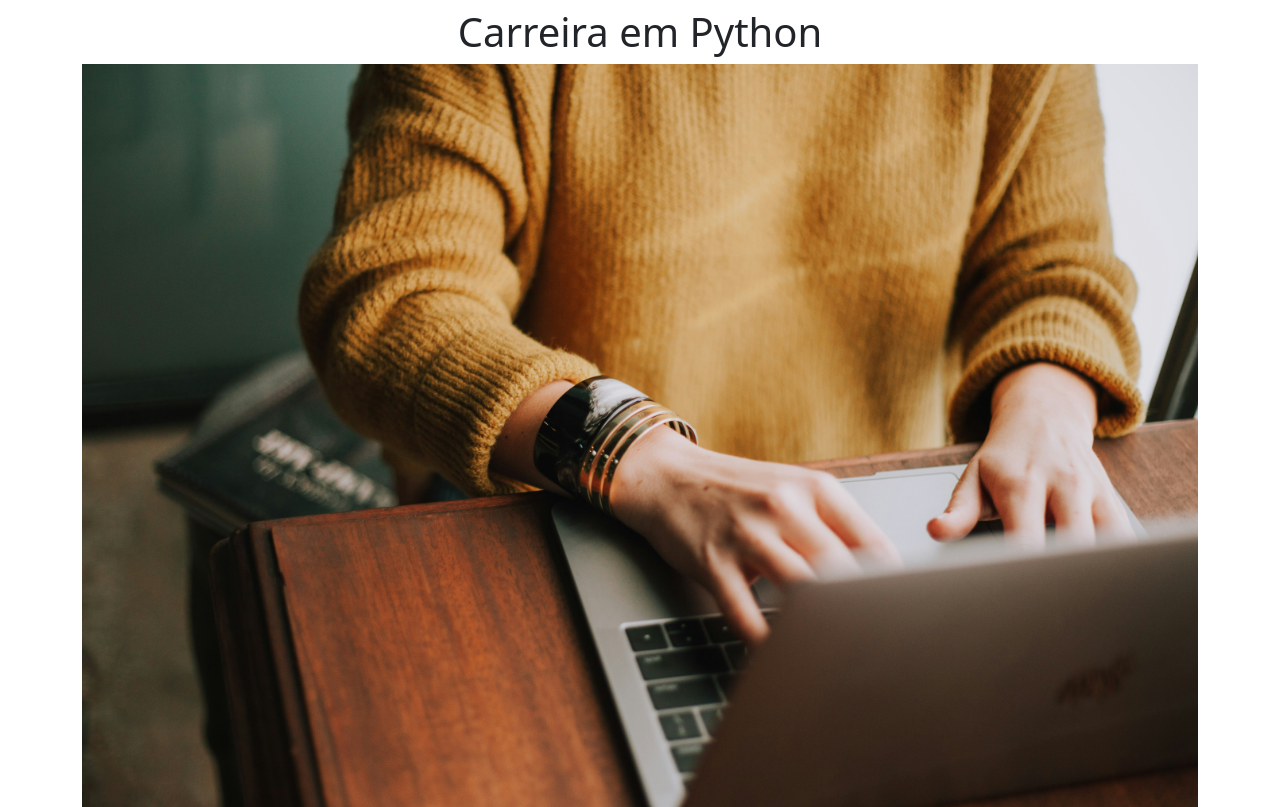
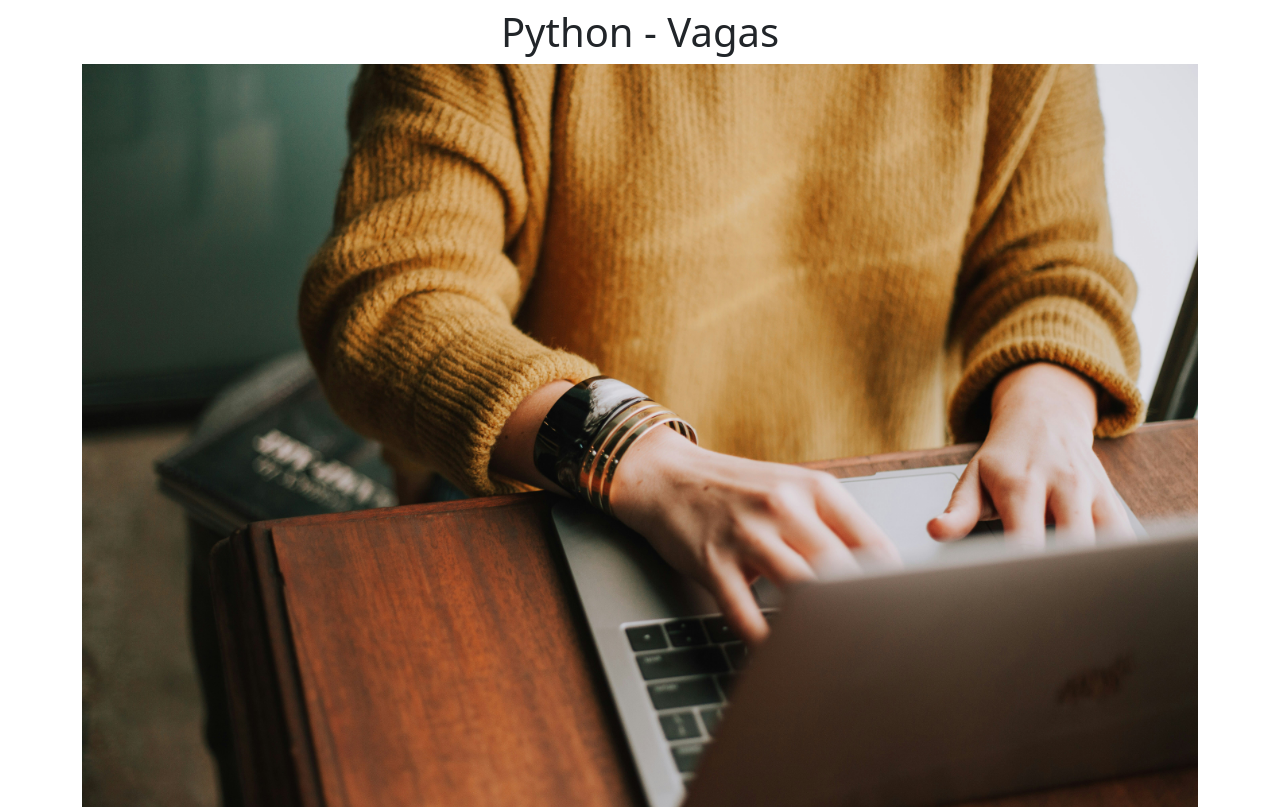
Before and after one commit to wemersonjosedev/Python-Carreiras, a Flask app: page / in a window 1280 px wide. Shown: the top 807 px of the page. Run offline with Flask 3, Linux system fonts and the light colour scheme.

Commit message:
Modificação da página Home

```diff
--- a/templates/home.html
+++ b/templates/home.html
@@ -5,7 +5,7 @@
   <meta http-equiv="X-UA-Compatible" content="IE=chrome">
   <meta name="viewport" content="width=device-width, initial-scale=1.0">
   <meta name="author" content="Wemerson José da Cunha">
-  <title>HomePage</title>
+  <title>Python - Vagas</title>
   <link href="https://cdn.jsdelivr.net/npm/bootstrap@5.3.3/dist/css/bootstrap.min.css"
   rel="stylesheet" integrity="sha384-
   QWTKZyjpPEjISv5WaRU9OFeRpok6YctnYmDr5pNlyT2bRjXh0JMhjY6hW+ALEwIH" crossorigin="anonymous">
@@ -16,7 +16,7 @@
 </head>
 <body>
   <div class="container">
-    <h1 class="text-center mt-2 mb-2">Carreira em Python</h1>
+    <h1 class="text-center mt-2 mb-2">Python - Vagas</h1>
     <img class="img-fluid" src="{{url_for('static', filename='carreira.jpg')}}"/>
     <h2 class="text-center mt-2">Sobre o Site</h2>
     <p class="lead">Lorem ipsum dolor sit amet consectetur adipisicing elit. Temporibus accusamus accusantium expedita consequuntur incidunt et sint totam natus dolorem possimus fugiat, corrupti mollitia reiciendis quibusdam velit veritatis eaque excepturi harum facere consequatur iusto dolor repellat. Obcaecati dolor ipsum delectus earum deserunt eveniet assumenda non possimus dolore! Sapiente voluptas cumque maxime modi dolorum pariatur doloribus eaque alias quaerat facilis veniam, saepe aliquid laborum ratione a deserunt vero soluta tempore sed eos unde? Perferendis enim labore obcaecati voluptas quam aperiam, molestias et dolores soluta quae eligendi ut eveniet nostrum nam accusamus? Eius possimus rerum fugit animi rem est iste tenetur itaque illo.</p>
```
